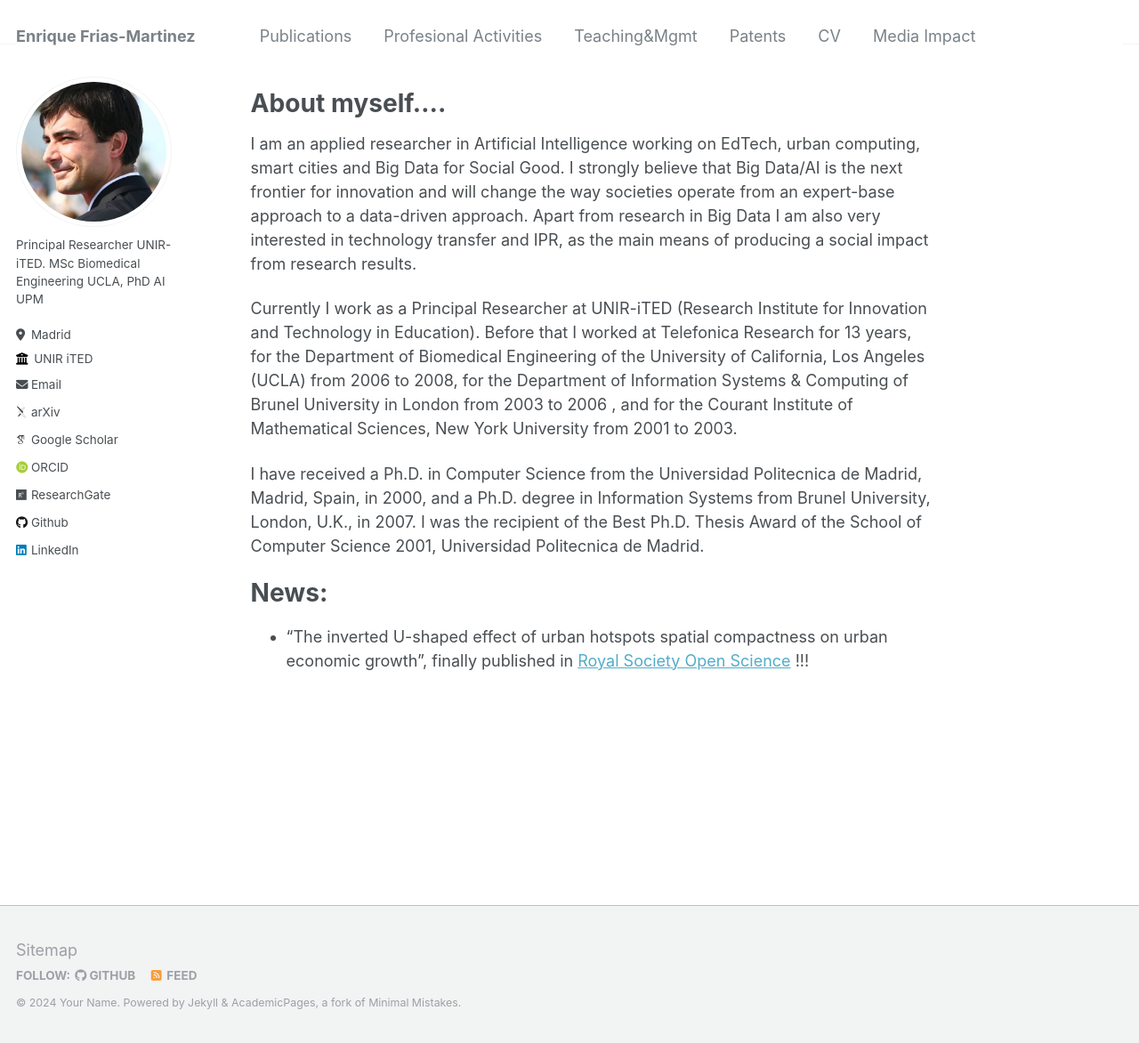
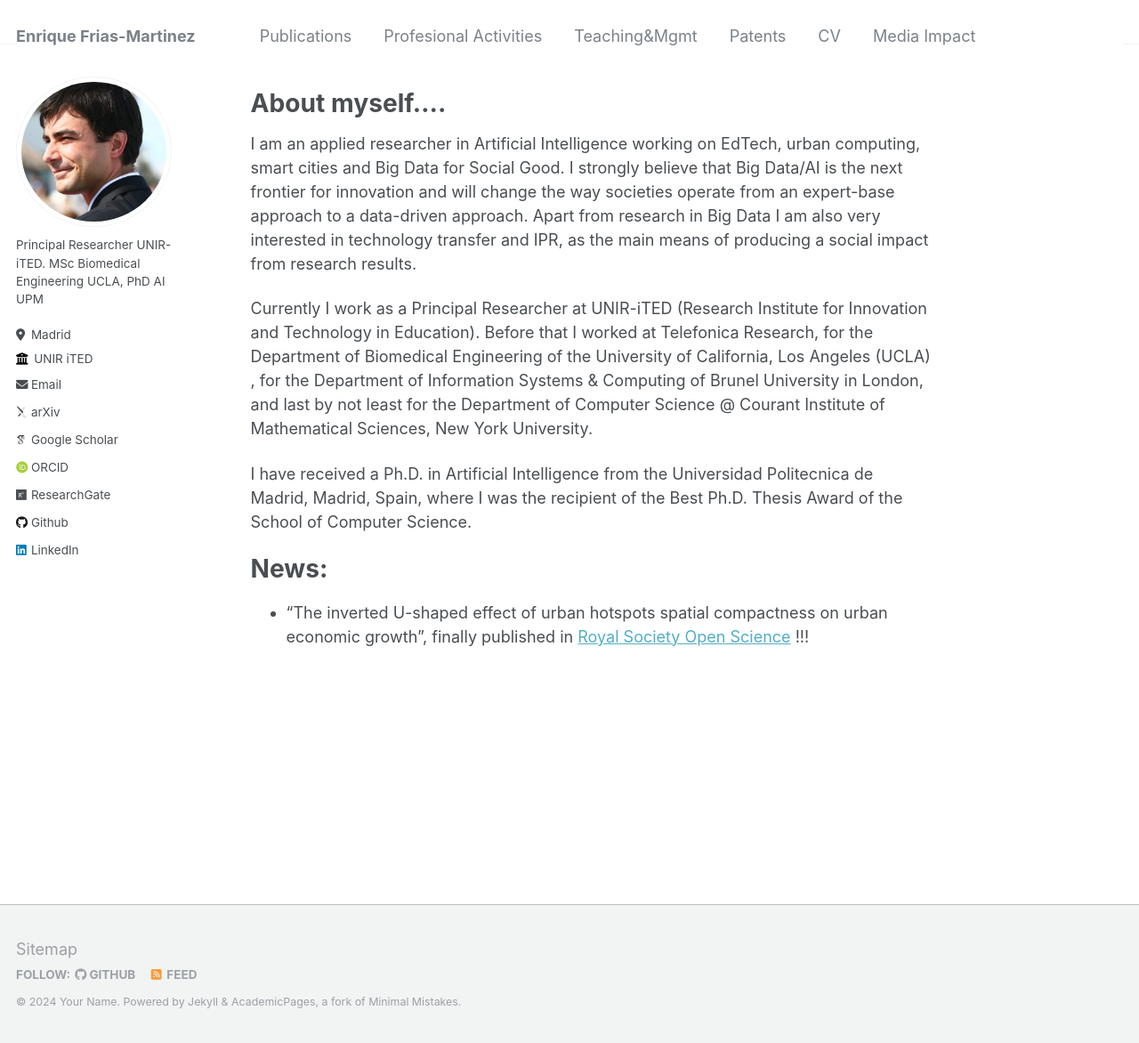
Before and after one commit to ENriqueFRiasM/enriquefriasm.github.io, a Jekyll site: the page built from _pages/about.md, in a window 1280 px wide and 1172 px high. Shown: the whole window at 89% size. Built offline with Jekyll 4.4.1, drawn with Linux system fonts in a browser that asks for light colours; some web fonts are replaced.

Commit message:
Update about.md

```diff
--- a/_pages/about.md
+++ b/_pages/about.md
@@ -9,9 +9,9 @@ redirect_from:
 # About myself....
 I am an applied researcher in Artificial Intelligence working on EdTech, urban computing, smart cities and Big Data for Social Good. I strongly believe that Big Data/AI is the next frontier for innovation and will change the way societies operate from an expert-base approach to a data-driven approach. Apart from research in Big Data I am also very interested in technology transfer and IPR, as the main means of producing a social impact from research results.
 
-Currently I work as a Principal Researcher at UNIR-iTED (Research Institute for Innovation and Technology in Education). Before that I worked at Telefonica Research for 13 years, for the Department of Biomedical Engineering of the University of California, Los Angeles (UCLA) from 2006 to 2008, for the Department of Information Systems & Computing of Brunel University in London from 2003 to 2006 , and for the Courant Institute of Mathematical Sciences, New York University from 2001 to 2003.
+Currently I work as a Principal Researcher at UNIR-iTED (Research Institute for Innovation and Technology in Education). Before that I worked at Telefonica Research, for the Department of Biomedical Engineering of the University of California, Los Angeles (UCLA) , for the Department of Information Systems & Computing of Brunel University in London, and last by not least for the Department of Computer Science @ Courant Institute of Mathematical Sciences, New York University.
 
-I have received a Ph.D. in Computer Science from the Universidad Politecnica de Madrid, Madrid, Spain, in 2000, and a Ph.D. degree in Information Systems from Brunel University, London, U.K., in 2007. I was the recipient of the Best Ph.D. Thesis Award of the School of Computer Science 2001, Universidad Politecnica de Madrid.
+I have received a Ph.D. in Artificial Intelligence from the Universidad Politecnica de Madrid, Madrid, Spain, where I was the recipient of the Best Ph.D. Thesis Award of the School of Computer Science.
 
 # ﻿News:
 
```
